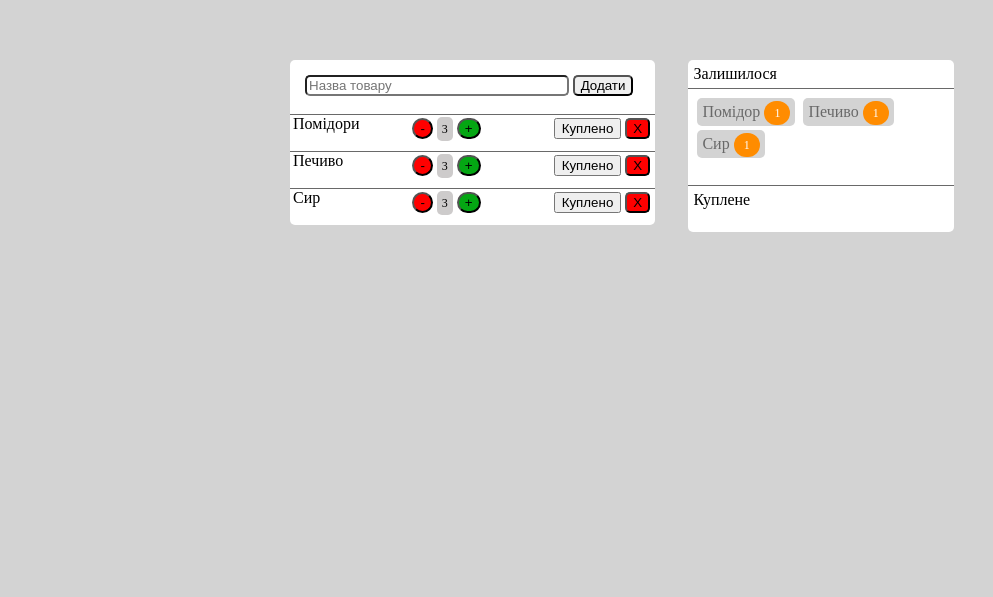
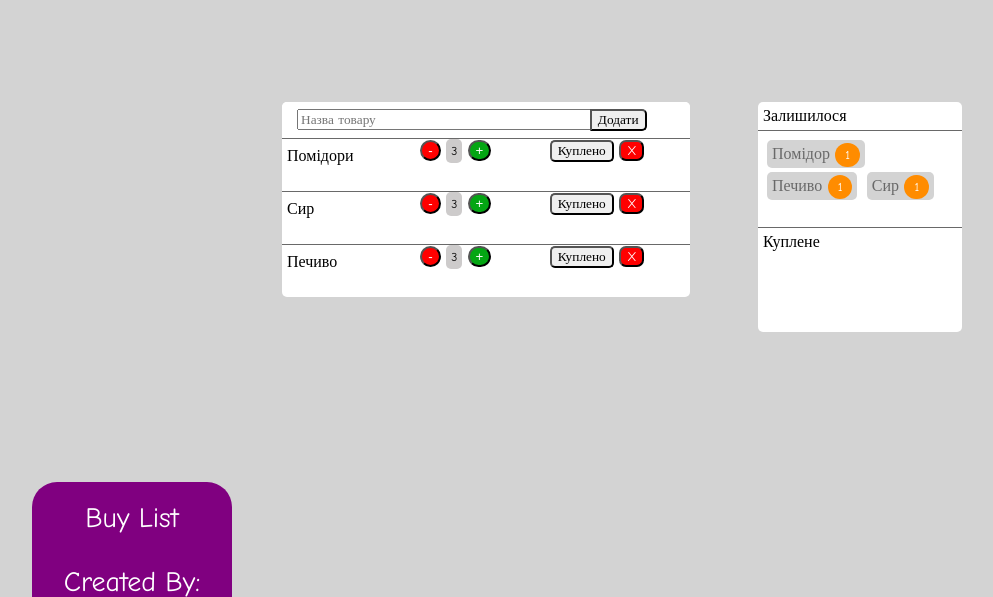
Before and after one commit to OlehMonastyrskyy/FirstHomework, a plain HTML site: page index.html in a window 1280 px wide. Shown: the part 248-845 px from the top of the page, without its empty margins (18-1011 px from the left). Before the commit the page ends 800 px from the top, so only its background shows below. Drawn offline with Linux system fonts and the light colour scheme.

Commit message:
Homework2
1. Додати бейдж
2. Анімація бейджу
3. Друк бейджу
4. Колонки
5. Tooltip

```diff
--- a/index.html
+++ b/index.html
@@ -3,8 +3,6 @@
 <head lang="uk">
     <meta charset="UTF-8">
     <title>Oleh Monastyrskyy</title>
-
-
     <link rel="stylesheet" type="text/css" href="main.css" />
 </head>
 <body>
@@ -14,57 +12,85 @@
             <div class="bl-product">
                  <div class="input-panel">
                     <input class="text" type="text" placeholder="Назва товару">
-                    <button class="add-button">Додати</button>
+                    <button class="add-button">Додати
+                     <span class="textfortooltip">Додати</span>
+                     </button>
                  </div> <!-- END input-panel-->
                 <br/>
                 <div class="hr"></div>
             </div><!-- bl-product-->
             <div class="product">
-                <span class="poduct-name">
+                <div class="poduct-name">
                     <span class="product-name">Помідори</span>
-                </span> <!-- END product-name-->
-                <span class="bl-buttons">
-                    <button class="kupleno-button">Куплено</button>
-                    <button class="delete-button">X</button>
-                </span> <!-- END bl-buttons-->
-                <span class="bl-count">
-                    <button class="bl-minus">-</button>
+                </div> <!-- END product-name-->
+                <div class="bl-count">
+                    <button class="bl-minus">-
+                    <span class="textfortooltip">Мінус</span>
+                    </button>
                     <span class="bl-label">3</span>
-                    <button class="bl-plus">+</button>
-                </span><!--END bl-count-->
+                    <button class="bl-plus">+
+                    <span class="textfortooltip">Плюс</span>
+                    </button>
+                </div><!--END bl-count-->
+                <div class="bl-buttons">
+                    <button class="kupleno-button">Куплено
+                    <span class="textfortooltip">Куплено</span>
+                    </button>
+                    <button class="delete-button">X
+                    <span class="textfortooltip">Видалити</span>
+                    </button>
+                </div> <!-- END bl-buttons-->
+
             </div><!-- END product--->
             <br/>
                 <div class="hr"></div>
-            <div class="product">
-                <span class="bl-buttons">
-                    <button class="kupleno-button">Куплено</button>
-                    <button class="delete-button">X</button>
-                </span>
-                <span class="poduct-name">
-                    <span class="product-name">Печиво</span>
-                </span> <!-- END product-name-->
+           <div class="product">
+                <div class="poduct-name">
+                    <span class="product-name">Сир</span>
+                </div> <!-- END product-name-->
+                <div class="bl-count">
+                    <button class="bl-minus">-
+                    <span class="textfortooltip">Мінус</span>
+                    </button>
+                    <span class="bl-label">3</span>
+                    <button class="bl-plus">+
+                    <span class="textfortooltip">Плюс</span>
+                    </button>
+                </div><!--END bl-count-->
+                <div class="bl-buttons">
+                    <button class="kupleno-button">Куплено
+                    <span class="textfortooltip">Куплено</span>
+                    </button>
+                    <button class="delete-button">X
+                    <span class="textfortooltip">Видалити</span>
+                    </button>
+                </div> <!-- END bl-buttons-->
 
-                <span class="bl-count">
-                    <button class="bl-minus">-</button>
-                    <span class="bl-label">3</span>
-                    <button class="bl-plus">+</button>
-                </span><!--END bl-count-->
-            </div><!-- END bl-buttons--->
+            </div><!-- END product--->
             <br/>
                 <div class="hr"></div>
-            <div class="product">
-                <span class="poduct-name">
-                    <span class="product-name">Сир</span>
-                </span>
-                <span class="bl-buttons">
-                    <button class="kupleno-button">Куплено</button>
-                    <button class="delete-button">X</button>
-                </span> <!-- END bl-buttons--->
-                <span class="bl-count">
-                    <button class="bl-minus">-</button>
+          <div class="product">
+                <div class="poduct-name">
+                    <span class="product-name">Печиво</span>
+                </div> <!-- END product-name-->
+                <div class="bl-count">
+                    <button class="bl-minus">-
+                    <span class="textfortooltip">Мінус</span>
+                    </button>
                     <span class="bl-label">3</span>
-                    <button class="bl-plus">+</button>
-                </span><!--END bl-count-->
+                    <button class="bl-plus">+
+                    <span class="textfortooltip">Плюс</span>
+                    </button>
+                </div><!--END bl-count-->
+                <div class="bl-buttons">
+                    <button class="kupleno-button">Куплено
+                    <span class="textfortooltip">Куплено</span>
+                    </button>
+                    <button class="delete-button">X
+                    <span class="textfortooltip">Видалити</span>
+                    </button>
+                </div> <!-- END bl-buttons-->
+
             </div><!-- END product--->
             <br/>
         </div> <!-- bl-row-->
@@ -92,7 +118,13 @@
         <div class="bl-title">Куплене</div>
         <br/>
     </div><!-- END bl-bought -->
-</div> <!--bl-background-->
-
+    <div class="badge">
+        <div class="BUY">Buy List</div>
+        <div><br/> Created By:
+        <div>Oleh Monastyrkyy
+            </div>
+        </div>
+    </div> <!-- END bage -->
+    </div> <!--END bl-background-->
 </body>
 </html>
--- a/main.css
+++ b/main.css
@@ -1,18 +1,25 @@
 body{
     background-color: lightgray;
     padding: 300px;
+    min-width: 530px;
+    max-width: 900px;
+    margin: auto;
 }
 .bl-background {
-    width: 100%;
     max-width: 1280px;
     min-width: 500px;
+     font-family: Comic Sans MS;
+}
+
+.bl-product{
+    border-radius: 5px;
+    line-height: 100%;
     background-color: white;
-    margin-left: auto;
-    margin-right: auto;
 }
 
 .input-panel{
     width: 100%;
+    height: 20px;
 }
 
 .hr{
@@ -21,73 +28,93 @@ body{
 }
 
 .text{
+    font-family: Comic Sans MS;ж
     border-radius: 5px;
     position:static;
     margin-left: 15px;
-    margin-top: 15px;
+    margin-top: 7px;
     width: 70%;
     min-width: 200px;
 }
 
+.product{
+    display: flex;
+    height: 100%;
+    height: 8px 4px;
+    border-radius: 5px;
+}
+
 .bl-list {
+    display: inline-block;
     border-radius: 5px;
-    float: left;
-    margin-right: auto;
-    width: 55%;
-    min-width: 300px;
     background: white;
-    margin-bottom: 10px;
+    margin: 50px 0px 0px 0px;;
+    width: 60%;
+    height: auto;
+    min-width:100px;
 }
 
 .bl-bought {
+    display: inline-block;
     border-radius: 5px;
+    height:230px;
+    width: 30%;
+    background: white;
     float: right;
-    margin-top: auto;
-    margin-left: auto;
-    width: 40%;
-    min-width: 200px;
-    background: white;
+    min-width:150px;
+    margin-top: 50px;
 }
 
 .poduct-name{
-    padding-left: 3px;
-    padding-top: 3px;
+    width: 31%;
+    margin: 8px 5px;
 }
 
 .bl-count{
-    margin: auto;
-    padding-top: 3px;
-    float: right;
+    width: 30%;
+    margin: 1px 5px;
 }
+
 .bl-buttons{
-    padding-top: 3px;
-    padding-right: 5px;
-    float: right;
+    width: 34%;
+    margin: 1px 5px;
+}
 
-    margin-left: 20%;
-    border-radius: 5px;
-}
 /*Кнопки*/
 .bl-label {
     background: #cdcbcb;
 }
+
 .bl-plus {
     border-radius: 15px;
     background: #04a613;
+    color: white;
 }
+
 .bl-minus {
     border-radius: 15px;
     background-color: red;
+    color: white;
 }
 
 .add-button{
-    border-radius: 5px;
+    font-family: Comic Sans MS;
+    margin: 0 0 0 -1.5%;
+    border-radius: 0 5px 5px 0;
 }
 
 .delete-button{
+    color: white;
+    font-family: Comic Sans MS;
     background-color: red;
+    border-radius: 7px;
+}
+
+.kupleno-button{
+    font-family: Comic Sans MS;
     border-radius: 5px;
 }
+/* END КНОПКИ*/
 
 .bl-title{
     margin: 5px 5px;
@@ -108,11 +135,11 @@ body{
 
 .circle{
     font-size: 12px;
-    padding: 5px;
     border-radius: 15px;
     background-color: darkorange;
     border-color: darkorange;
     color: white;
+    padding: 5px;
     padding-left: 10px;
     padding-right: 10px;
 }
@@ -122,3 +149,90 @@ body{
     padding: 5px;
     border-radius: 5px;
 }
+
+button {
+    position: relative;
+    display: inline-block;
+}
+
+button .textfortooltip {
+    font-family: Comic Sans MS;
+    visibility: hidden;
+    width: 80px;
+    background-color: purple;
+    color: white;
+    text-align: center;
+    padding: 5px 0 5px 0;
+    margin-bottom: 3px;
+    border-radius: 5px;
+    position: absolute;
+    width: 80px;
+    bottom: 100%;
+    left: 50%;
+    margin-left: -40px;
+}
+
+button:hover .textfortooltip {
+    visibility: visible;
+}
+
+.badge{
+    position:fixed;
+    bottom: -150px;
+    left: 50px;
+    height: 200px;
+    background-color: purple;
+    width: 200px;
+    color:white;
+    text-align: center;
+    padding-top: 20px;
+    padding-bottom:0px;
+    border-radius: 25px 25px 0px 0px;
+    font:28px "Comic Sans MS";
+    transition: background-color 2s ease, transform 2s ease;
+}
+
+.badge:hover {
+    background-color: blue;
+    transform: translateY(-68%);
+}
+
+/*@MEDIA*/
+@media print{
+    .BUY{
+        display: none;
+    }
+    .badge{
+       background-color: black;
+       height:270px;
+       left:50px;
+       border-radius:30px;
+       text-align: center;
+       border:2px solid purple;
+       font-family: Comic Sans MS;
+
+    }
+
+}
+
+@media(max-width: 900px){
+    .bl-bought{
+        margin-left: 10px;
+        display: block;
+        width: 80%;
+        float: left;
+        margin-top: 20px;
+    }
+
+    .bl-list{
+        margin-top: 20px;
+        margin-left: 10px;
+        width: 80%;
+        float: left;
+    }
+
+    .bl-background{
+        padding: 0;
+        min-width: 90px;
+    }
+}
```
